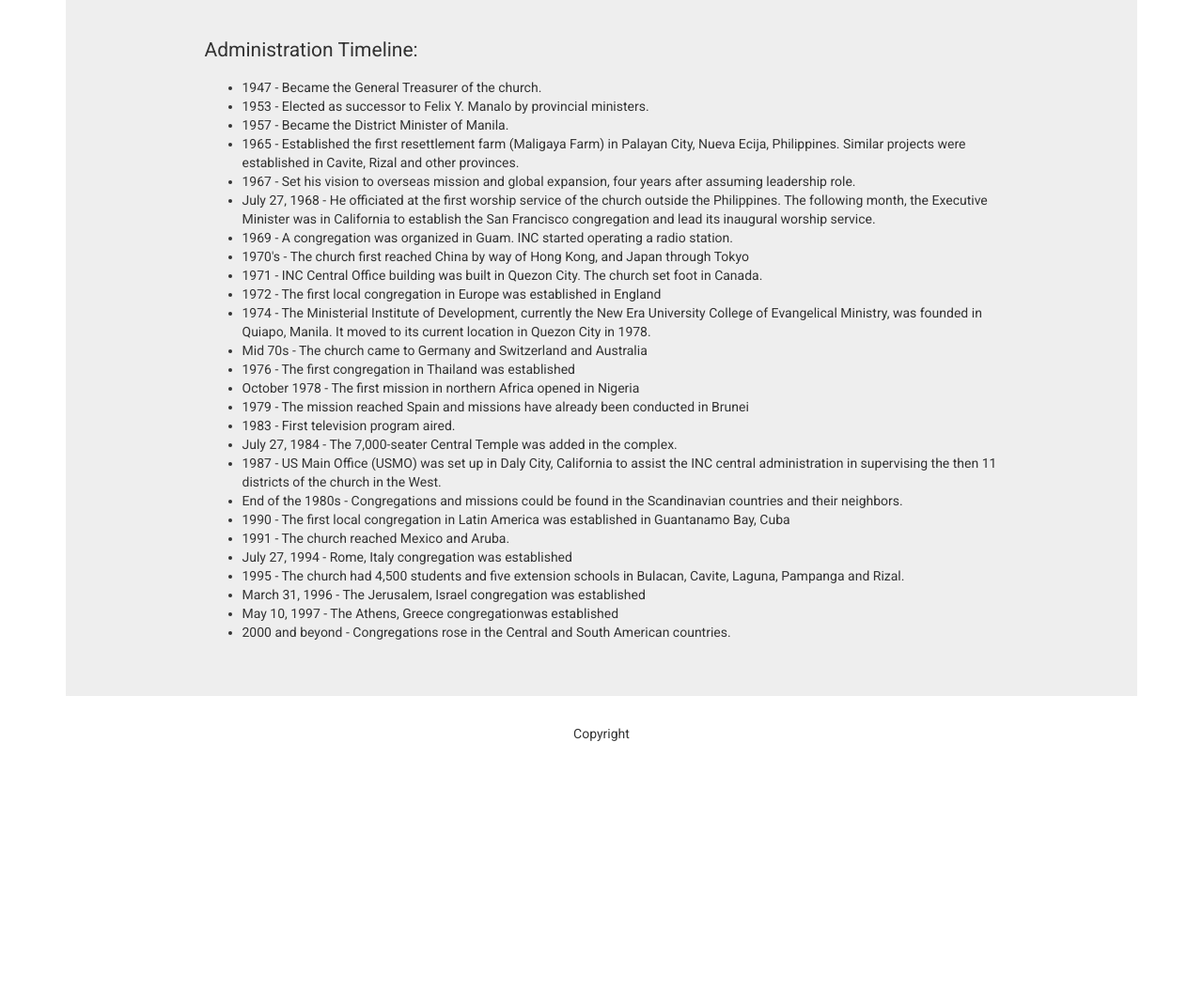
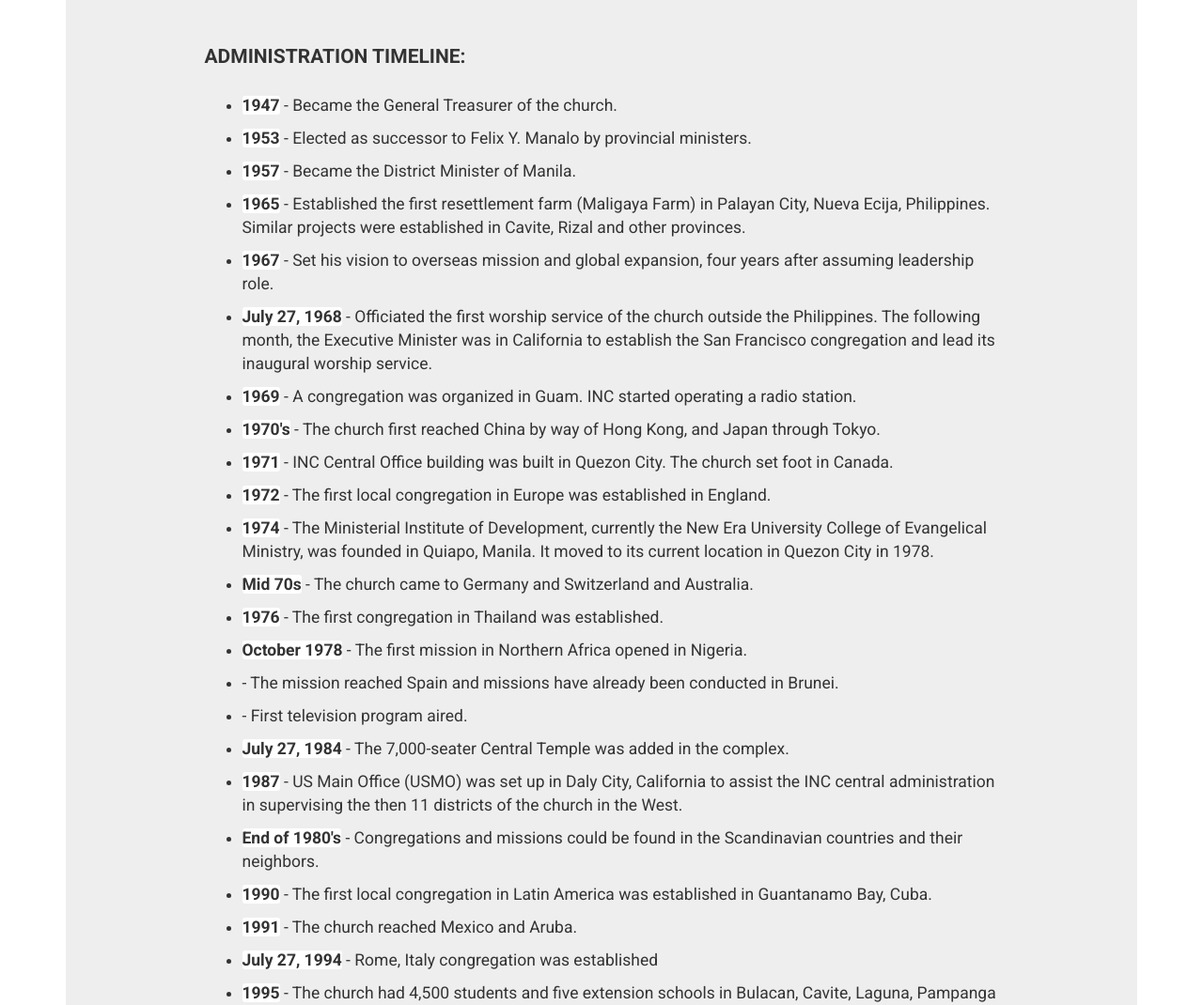
Before and after one commit to kodebuff/fcc-tribute-page, a plain HTML site: page index.html in a window 1280 px wide. Shown: the part 509-1579 px from the top of the page at 94% size. Before the commit the page ends 1310 px from the top, so only its background shows below. Drawn offline with Linux system fonts and the light colour scheme.

Commit message:
modified css and html content

```diff
--- a/css/style.css
+++ b/css/style.css
@@ -1,13 +1,9 @@
-/* font-family: 'Overpass', sans-serif;
-font-family: 'Roboto', sans-serif; */
-
 body {
   margin-top: 0;
   font-family: 'Roboto';
 }
 
 h1 {
-  font-family: 'Overpass', sans-serif;
   font-size: 75px;
   font-weight: bold;
   text-transform: uppercase;
@@ -15,9 +11,15 @@
   padding-top: 50px;
 }
 
-h3 {
+h2 {
   margin: 0;
   padding: 20px 0;
+  font-weight: bolder;
+}
+
+li {
+  padding-top: 10px;
+  font-size: 1.25em;
 }
 
 .full-width {
@@ -38,6 +40,14 @@
   padding: 0;
 }
 
+.highlight {
+  background: white;
+  font-weight: bolder;
+  border-radius: 3px;
+}
+
 .footer {
+  text-align: center;
   padding-top: 50px;
+  font-weight: bold;
 }
--- a/index.html
+++ b/index.html
@@ -18,7 +18,7 @@
 
     <div class="light-gray">
       <h1 class="text-center">Eraño G. Manalo</h1>
-      <h3 class="text-center">The First Executive Minister of the Iglesia Ni Cristo</h3>
+      <h2 class="text-center">The First Executive Minister of the Iglesia Ni Cristo</h2>
     </div>
 
     <div class="full-gray">
@@ -31,103 +31,46 @@
         <div class="row">
           <div class="col-md-10 col-md-offset-1 col-xs-10 col-xs-offset-1">
 
-            <p>Administration Timeline:</p>
+            <p><strong>ADMINISTRATION TIMELINE:</strong></p>
 
             <ul>
-              <li>1947 - Became the General Treasurer of the church.</li>
-              <li>1953 - Elected as successor to Felix Y. Manalo by provincial ministers.</li>
-              <li>1957 - Became the District Minister of Manila.</li>
-              <li>1965 - Established the first resettlement farm (Maligaya Farm) in Palayan City, Nueva Ecija, Philippines. Similar projects were established in Cavite, Rizal and other provinces.</li>
-              <li>1967 - Set his vision to overseas mission and global expansion, four years after assuming leadership role.</li>
-              <li>July 27, 1968 - He officiated at the first worship service of the church outside the Philippines. The following month, the Executive Minister was in California to establish the San Francisco congregation and lead its inaugural worship service.</li>
-              <li>1969 - A congregation was organized in Guam. INC started operating a radio station.</li>
-              <li>1970's - The church first reached China by way of Hong Kong, and Japan through Tokyo</li>
-              <li>1971 - INC Central Office building was built in Quezon City. The church set foot in Canada.</li>
-              <li>1972 - The first local congregation in Europe was established in England</li>
-              <li>1974 - The Ministerial Institute of Development, currently the New Era University College of Evangelical Ministry, was founded in Quiapo, Manila.  It moved to its current location in Quezon City in 1978.</li>
-              <li>Mid 70s - The church came to Germany and Switzerland and Australia</li>
-              <li>1976 - The first congregation in Thailand was established</li>
-              <li>October 1978 - The first mission in northern Africa opened in Nigeria</li>
-              <li>1979 - The mission reached Spain and missions have already been conducted in Brunei</li>
-              <li>1983 - First television program aired.</li>
-              <li>July 27, 1984 - The 7,000-seater Central Temple was added in the complex.</li>
-              <li>1987 - US Main Office (USMO) was set up in Daly City, California to assist the INC central administration in supervising the then 11 districts of the church in the West.</li>
-              <li>End of the 1980s - Congregations and missions could be found in the Scandinavian countries and their neighbors.</li>
-              <li>1990 - The first local congregation in Latin America was established in Guantanamo Bay, Cuba</li>
-              <li>1991 - The church reached Mexico and Aruba.</li>
-              <li>July 27, 1994 - Rome, Italy congregation was established</li>
-              <li>1995 - The church had 4,500 students and five extension schools in Bulacan, Cavite, Laguna, Pampanga and Rizal.</li>
-              <li>March 31, 1996 - The Jerusalem, Israel congregation was established</li>
-              <li>May 10, 1997 - The  Athens, Greece congregationwas established</li>
-              <li>2000 and beyond - Congregations rose in the Central and South American countries.</li>
+              <li><span class="highlight">1947</span> - Became the General Treasurer of the church.</li>
+              <li><span class="highlight">1953</span> - Elected as successor to Felix Y. Manalo by provincial ministers.</li>
+              <li><span class="highlight">1957</span> - Became the District Minister of Manila.</li>
+              <li><span class="highlight">1965</span> - Established the first resettlement farm (Maligaya Farm) in Palayan City, Nueva Ecija, Philippines. Similar projects were established in Cavite, Rizal and other provinces.</li>
+              <li><span class="highlight">1967</span> - Set his vision to overseas mission and global expansion, four years after assuming leadership role.</li>
+              <li><span class="highlight">July 27, 1968</span> - Officiated the first worship service of the church outside the Philippines. The following month, the Executive Minister was in California to establish the San Francisco congregation and lead its inaugural worship service.</li>
+              <li><span class="highlight">1969</span> - A congregation was organized in Guam. INC started operating a radio station.</li>
+              <li><span class="highlight">1970's</span> - The church first reached China by way of Hong Kong, and Japan through Tokyo.</li>
+              <li><span class="highlight">1971</span> - INC Central Office building was built in Quezon City. The church set foot in Canada.</li>
+              <li><span class="highlight">1972</span> - The first local congregation in Europe was established in England.</li>
+              <li><span class="highlight">1974</span> - The Ministerial Institute of Development, currently the New Era University College of Evangelical Ministry, was founded in Quiapo, Manila.  It moved to its current location in Quezon City in 1978.</li>
+              <li><span class="highlight">Mid 70s</span> - The church came to Germany and Switzerland and Australia.</li>
+              <li><span class="highlight">1976</span> - The first congregation in Thailand was established.</li>
+              <li><span class="highlight">October 1978</span> - The first mission in Northern Africa opened in Nigeria.</li>
+              <li><span class="highlight"></span> - The mission reached Spain and missions have already been conducted in Brunei.</li>
+              <li><span class="highlight"></span> - First television program aired.</li>
+              <li><span class="highlight">July 27, 1984</span> - The 7,000-seater Central Temple was added in the complex.</li>
+              <li><span class="highlight">1987</span> - US Main Office (USMO) was set up in Daly City, California to assist the INC central administration in supervising the then 11 districts of the church in the West.</li>
+              <li><span class="highlight">End of 1980's</span> - Congregations and missions could be found in the Scandinavian countries and their neighbors.</li>
+              <li><span class="highlight">1990</span> - The first local congregation in Latin America was established in Guantanamo Bay, Cuba.</li>
+              <li><span class="highlight">1991</span> - The church reached Mexico and Aruba.</li>
+              <li><span class="highlight">July 27, 1994</span> - Rome, Italy congregation was established</li>
+              <li><span class="highlight">1995</span> - The church had 4,500 students and five extension schools in Bulacan, Cavite, Laguna, Pampanga and Rizal.</li>
+              <li><span class="highlight">March 31, 1996</span> - Jerusalem, Israel congregation was established.</li>
+              <li><span class="highlight">May 10, 1997</span> - Athens, Greece congregation was established.</li>
+              <li><span class="highlight">2000 and beyond</span> - Congregations rose in the Central and South American countries.</li>
             </ul>
 
+            <footer class="footer">More details <a href="https://en.wikipedia.org/wiki/Era%C3%B1o_Manalo" target="_blank">  here.</a></footer>
 
           </div>
         </div>
 
-
       </div>
     </div>
-
-    <div>
-      <p class="text-center">Copyright</p>
-    </div>
-
 
   </div>
 
 </body>
 </html>
-
-
-
-<!--
-
-
-  <img class="img-responsive center-block" src="https://2.bp.blogspot.com/-zDzPUPmDpMc/VYDa0BDWZ5I/AAAAAAAAIGY/mloFFHm9zqA/s640/egm-picture1.jpg">
-
-  <p>Lifetime Achievements</p>
-
-          <ul>
-            <li>took up law school, but left his studies to become a minister of the Iglesia Ni Cristo.</li>
-            <li>started attending the church's ministerial classes at the age of 16</li>
-            <li>ordained as a minister on May 10, 1947 at the age of 22</li>
-            <li>held various positions in the church including being the general treasurer of the INC and circulation manager of the Pasugo magazine</li>
-            <li>he wrote a 64-page booklet entitled Christ-God: Investigated-False.</li>
-            <li>married to Cristina Villanueva On January 17, 1955 with whom he has six children (Eduardo V. Manalo, Lolita Manalo-Hemedez, Erlinda Manalo-Alcantara, Liberty Manalo-Albert, Felix Nathaniel Manalo II and Marco Eraño Manalo)</li>
-            <li>elected successor to his father (Felix Manalo) as Executive Minister.</li>
-          </ul>
-
-          <p>Administration Timeline:</p>
-
-          <ul>
-            <li>1947 - Became the General Treasurer of the church.</li>
-            <li>1953 - Elected as successor to Felix Y. Manalo by provincial ministers.</li>
-            <li>1957 - Became the District Minister of Manila.</li>
-            <li>1965 - Established the first resettlement farm (Maligaya Farm) in Palayan City, Nueva Ecija, Philippines. Similar projects were established in Cavite, Rizal and other provinces.</li>
-            <li>1967 - Set his vision to overseas mission and global expansion, four years after assuming leadership role.</li>
-            <li>July 27, 1968 - He officiated at the first worship service of the church outside the Philippines. The following month, the Executive Minister was in California to establish the San Francisco congregation and lead its inaugural worship service.</li>
-            <li>1969 - A congregation was organized in Guam. INC started operating a radio station.</li>
-            <li>1970's - The church first reached China by way of Hong Kong, and Japan through Tokyo</li>
-            <li>1971 - INC Central Office building was built in Quezon City. The church set foot in Canada.</li>
-            <li>1972 - The first local congregation in Europe was established in England</li>
-            <li>1974 - The Ministerial Institute of Development, currently the New Era University College of Evangelical Ministry, was founded in Quiapo, Manila.  It moved to its current location in Quezon City in 1978.</li>
-            <li>Mid 70s - The church came to Germany and Switzerland and Australia</li>
-            <li>1976 - The first congregation in Thailand was established</li>
-            <li>October 1978 - The first mission in northern Africa opened in Nigeria</li>
-            <li>1979 - The mission reached Spain and missions have already been conducted in Brunei</li>
-            <li>1983 - First television program aired.</li>
-            <li>July 27, 1984 - The 7,000-seater Central Temple was added in the complex.</li>
-            <li>1987 - US Main Office (USMO) was set up in Daly City, California to assist the INC central administration in supervising the then 11 districts of the church in the West.</li>
-            <li>End of the 1980s - Congregations and missions could be found in the Scandinavian countries and their neighbors.</li>
-            <li>1990 - The first local congregation in Latin America was established in Guantanamo Bay, Cuba</li>
-            <li>1991 - The church reached Mexico and Aruba.</li>
-            <li>July 27, 1994 - Rome, Italy congregation was established</li>
-            <li>1995 - The church had 4,500 students and five extension schools in Bulacan, Cavite, Laguna, Pampanga and Rizal.</li>
-            <li>March 31, 1996 - The Jerusalem, Israel congregation was established</li>
-            <li>May 10, 1997 - The  Athens, Greece congregationwas established</li>
-            <li>2000 and beyond - Congregations rose in the Central and South American countries.</li>
-          </ul>
-
- -->
```
